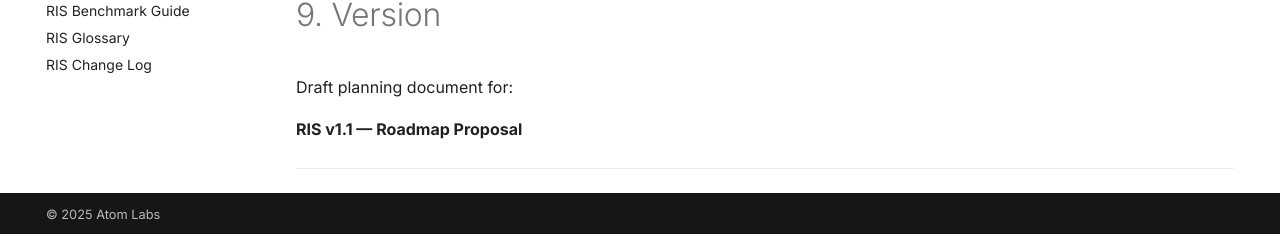
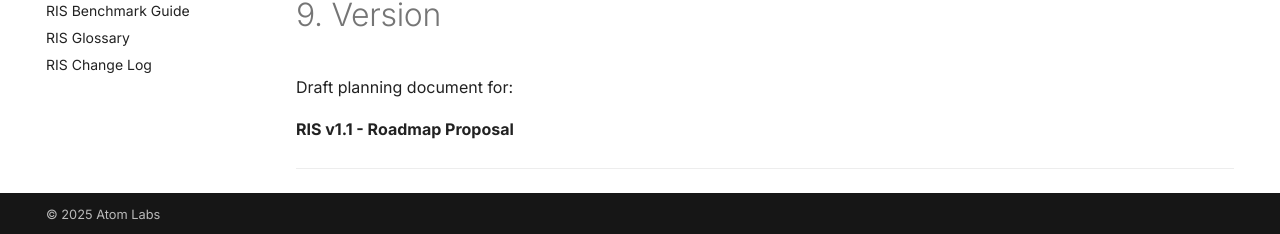
Before and after one commit to qstackfield/ris-standard, an MkDocs documentation site: the page built from docs/RIS_v1_1_Roadmap.md, in a window 1280 px wide and 900 px high, scrolled down 2826 px. Shown: the part 663-897 px from the top of the window. Built offline with MkDocs 1.6.1 and Material for MkDocs 9.7.7, drawn with Linux system fonts in a browser that asks for light colours.

```diff
--- a/docs/RIS_v1_1_Roadmap.md
+++ b/docs/RIS_v1_1_Roadmap.md
@@ -121,6 +121,6 @@ to propose changes for v1.1.
 
 Draft planning document for:
 
-**RIS v1.1 — Roadmap Proposal**
+**RIS v1.1 - Roadmap Proposal**
 
 ---
```
